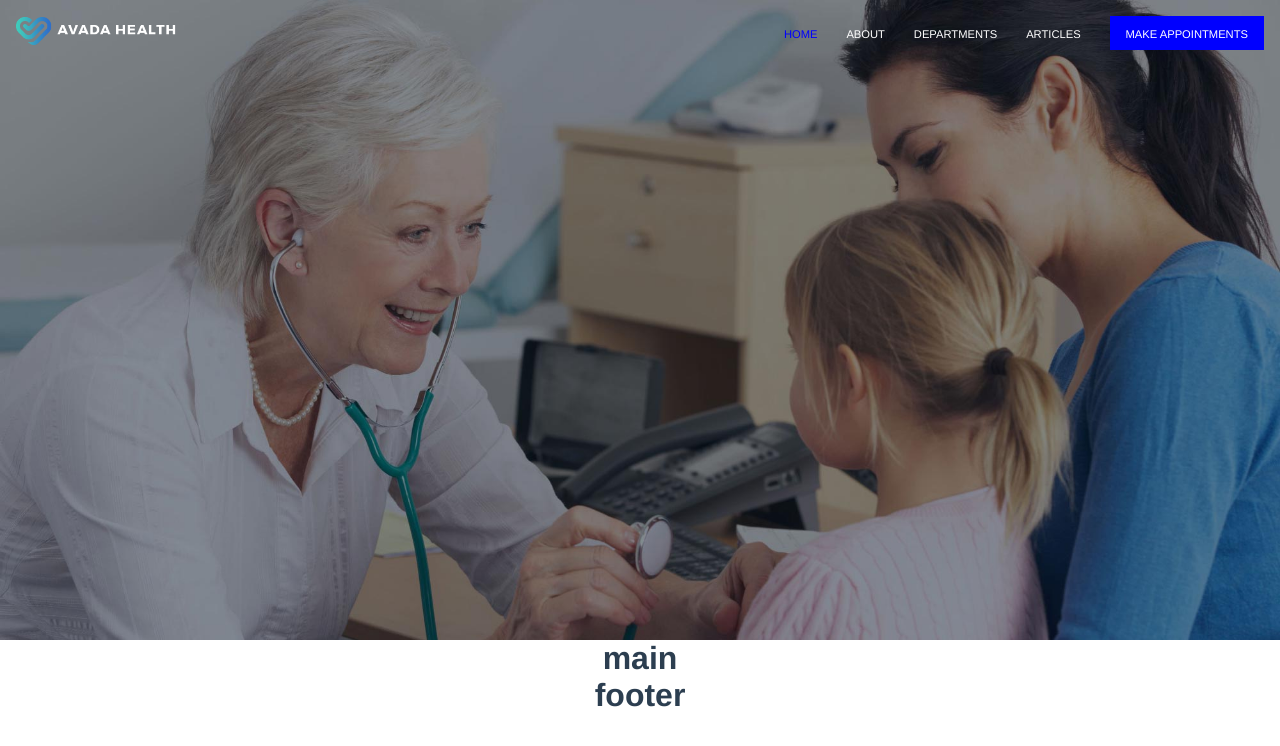
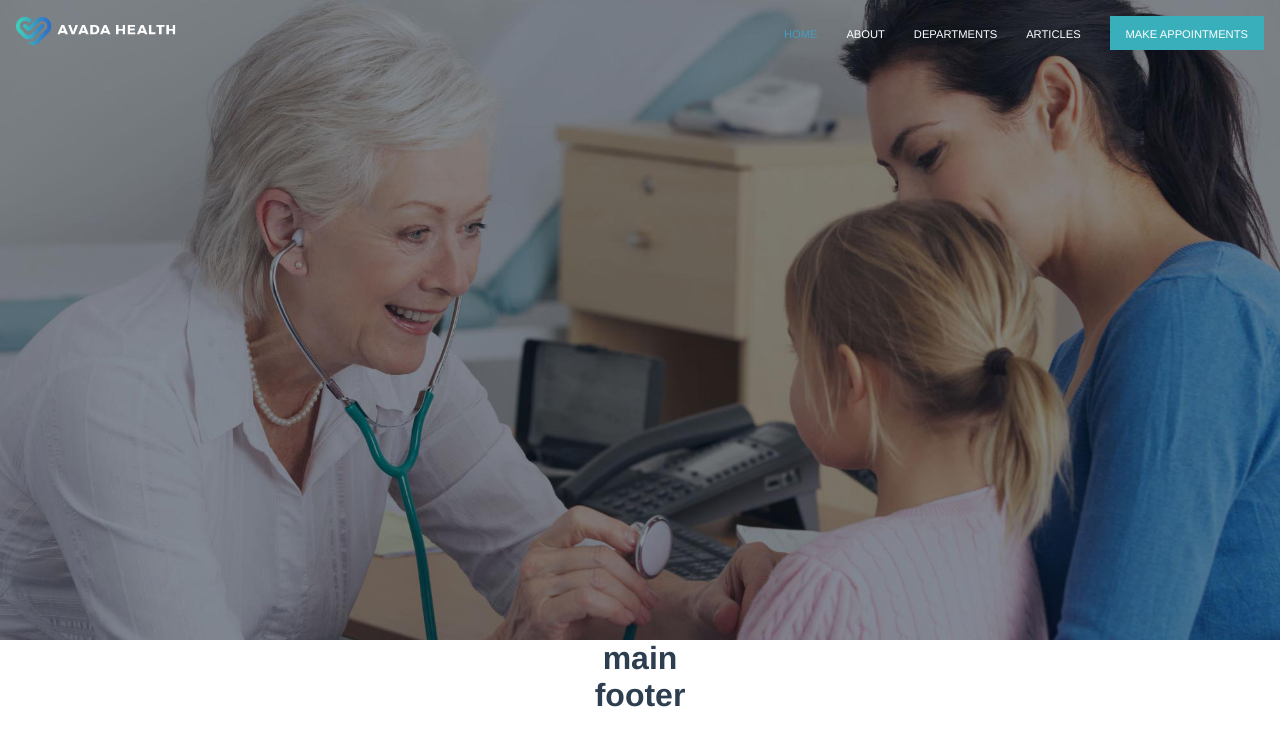
Before and after one commit to Crisano97/proj-html-vuejs, a Vue app: page / in a window 1280 px wide. Shown: the top 746 px of the page. Built offline with nearby package versions, Linux system fonts and the light colour scheme.

Commit message:
populated nav

```diff
--- a/src/components/Header.vue
+++ b/src/components/Header.vue
@@ -14,6 +14,7 @@
             </ul>
         </div>
     </nav>
+
   </header>
 </template>
 
@@ -50,6 +51,8 @@ export default {
 
 <style lang="scss" scoped>
 
+    @import "../styles/general.scss";
+
     header{
         height: 80vh;
         width: 100%;
@@ -82,10 +85,10 @@ export default {
 
                     li{
                         &:first-child a{
-                            color: blue;
+                            color: $primaryTextColor;
                         }
                         &:last-child{
-                            background-color: blue;
+                            background-color: $primaryColorLight;
                             padding: .5rem 1rem;
                         }
                         a{
--- /dev/null
+++ b/src/styles/general.scss
@@ -0,0 +1,3 @@
+//colors palette
+$primaryColorLight: #39afbb;
+$primaryTextColor: #449ebf;
```
